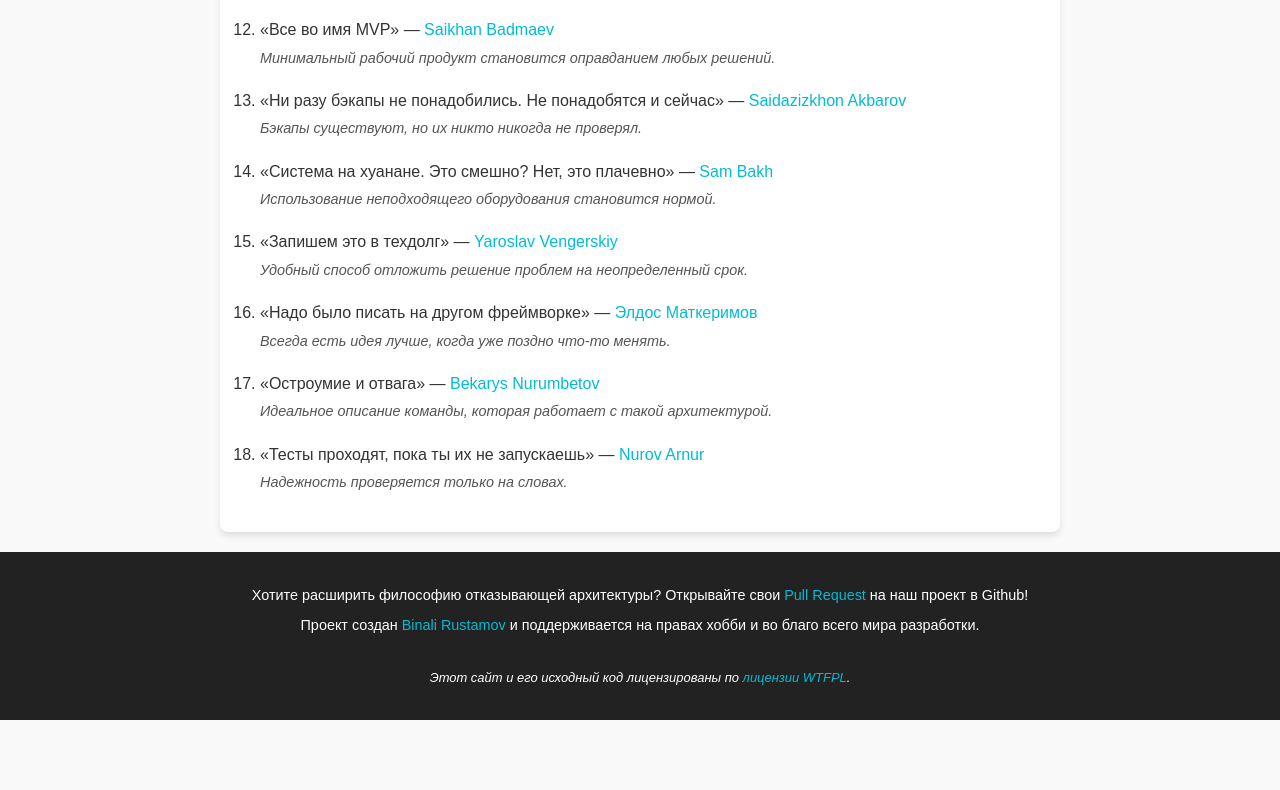
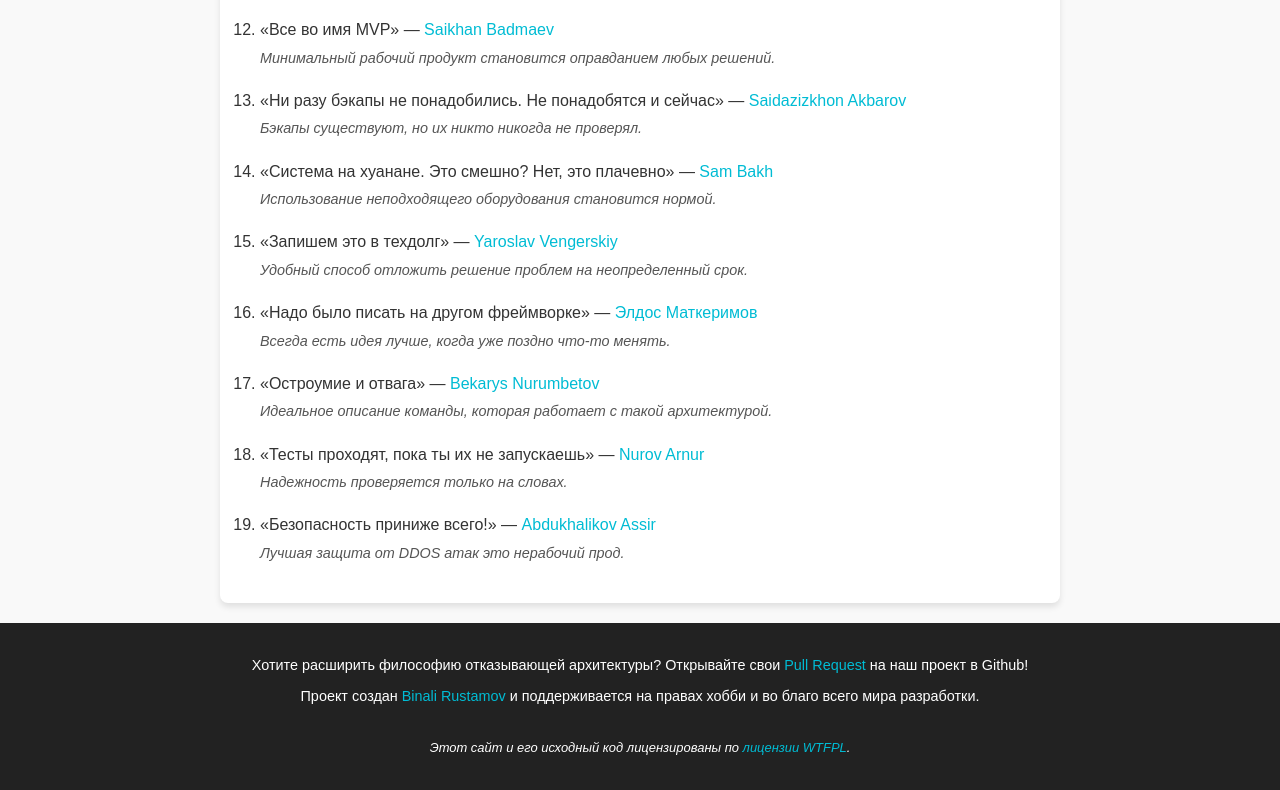
Before and after one commit to Failing-Architecture/fail-arch.xyz, a plain HTML site: page src/ru/index.html in a window 1280 px wide. Shown: the part 1132-1922 px from the top of the page. Before the commit the page ends 1852 px from the top, so only its background shows below. Drawn offline with Linux system fonts and the light colour scheme.

Commit message:
Add "safety comes last" principle

```diff
--- a/src/ru/index.html
+++ b/src/ru/index.html
@@ -137,6 +137,11 @@
                 <br>
                 <small>Надежность проверяется только на словах.</small>
             </li>
+            <li>«Безопасность приниже всего!» —
+                <a href="https://www.linkedin.com/in/asir-abdukhalik/">Abdukhalikov Assir</a>
+                <br>
+                <small>Лучшая защита от DDOS атак это нерабочий прод.</small>
+            </li>
         </ul>
     </div>
     <footer>
```
Also changed, not shown: src/en/index.html (+5 -0 lines).
